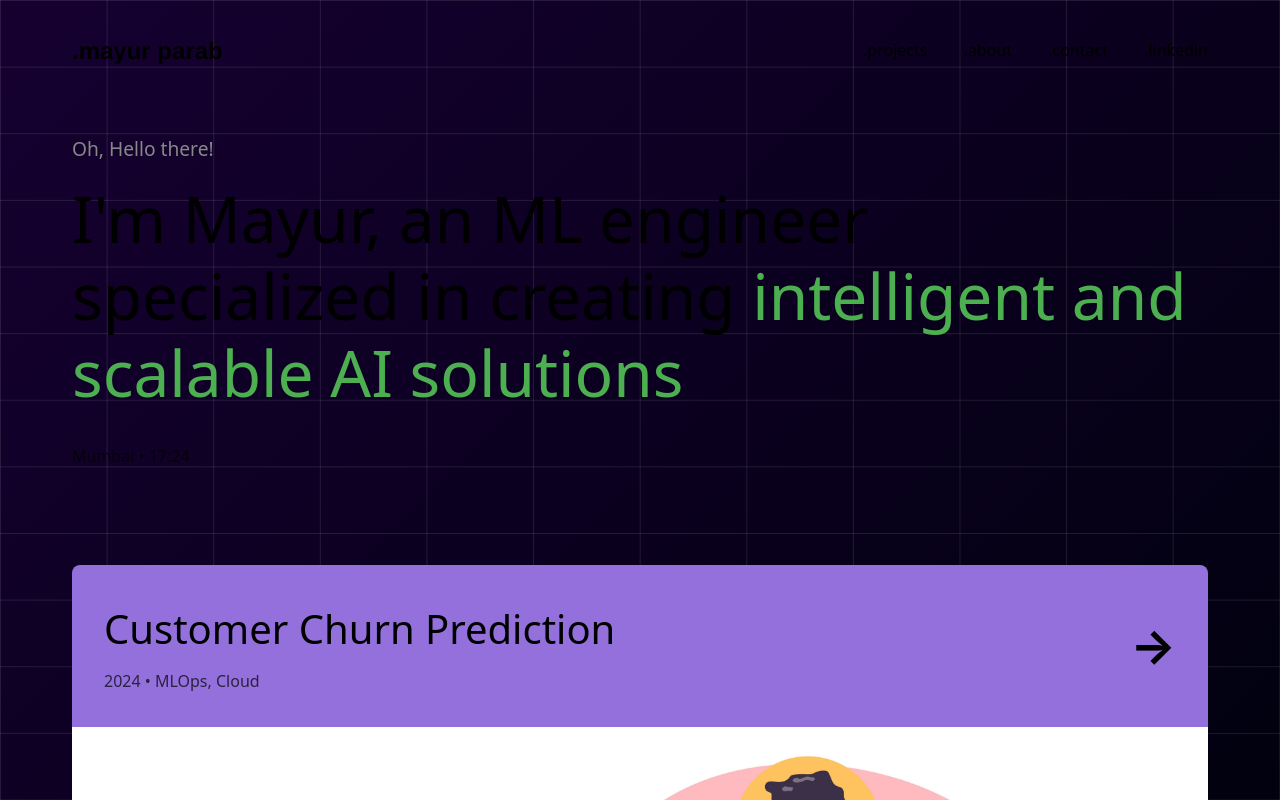
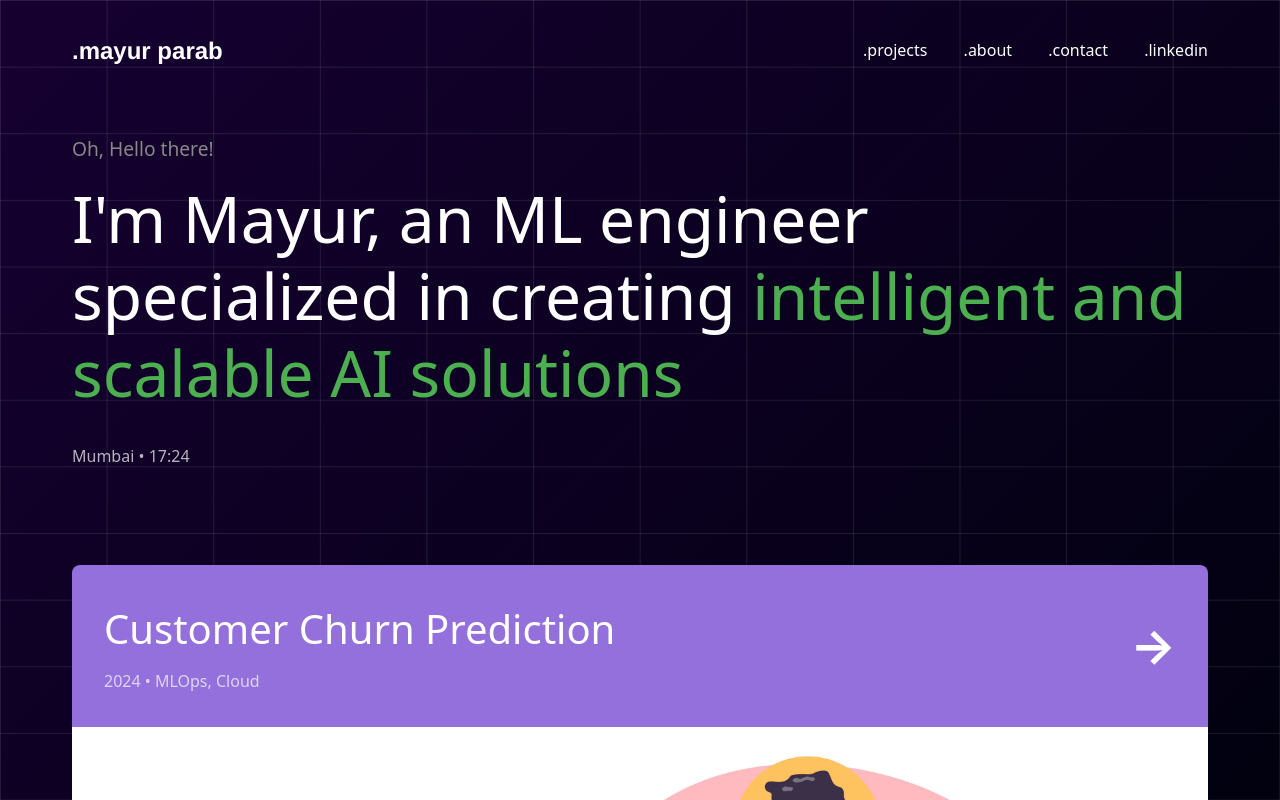
Before and after one commit to mayur-kun/pf-design, a plain HTML site: page index.html in a window 1280 px wide. Shown: the top 800 px of the page. Drawn offline with Linux system fonts and the light colour scheme; no server answers.

Commit message:
updated text colour

```diff
--- a/styles.css
+++ b/styles.css
@@ -2,6 +2,7 @@
     /* --bg-color: #121212; */
     --bg-color-start: #160031;
     --bg-color-end: #01010f;
+    --text-color: #ffffff;
     --accent-color: #4CAF50;
     --grid-color: rgba(255, 255, 255, 0.1);
 }
```
